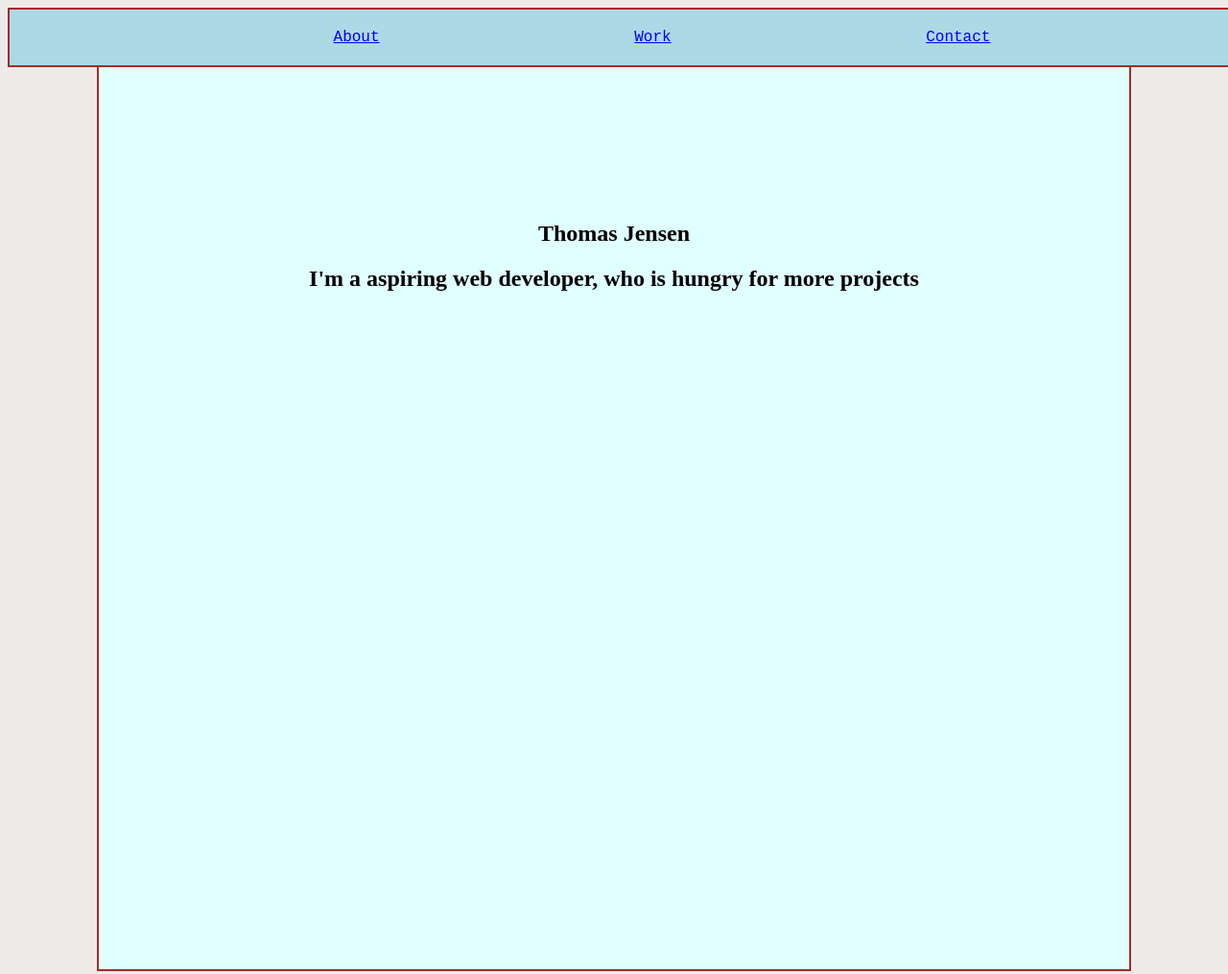
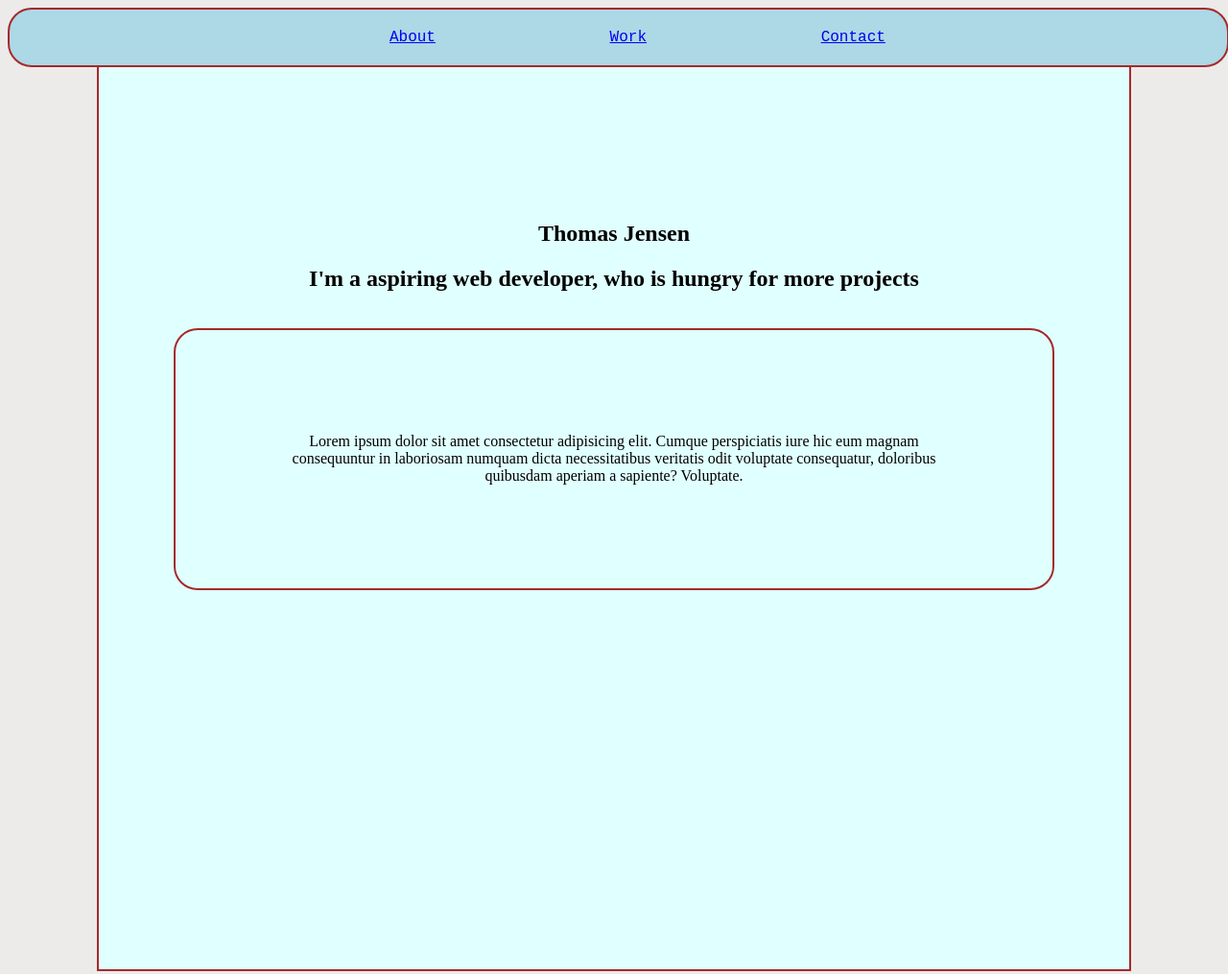
Before and after one commit to tjensen113/fcc-portfolio, a plain HTML site: page index.html in a window 1280 px wide. Shown: the top 1015 px of the page at 96% size. Drawn offline with Linux system fonts and the light colour scheme.

Commit message:
fixed navbar

```diff
--- a/index.html
+++ b/index.html
@@ -29,7 +29,8 @@
 
     <section id="welcome-section">
       <h1>Thomas Jensen</h1>
-      <h2>I'm a aspiring web developer, who is hungry for more projects</h2>
+      <h2>I'm a aspiring web developer, who is hungry for more projects</h2><br>
+      <div id=bio-info>Lorem ipsum dolor sit amet consectetur adipisicing elit. Cumque perspiciatis iure hic eum magnam consequuntur in laboriosam numquam dicta necessitatibus veritatis odit voluptate consequatur, doloribus quibusdam aperiam a sapiente? Voluptate.</div>
     </section>
 <section id="projects" class="projects-section">
  <a
--- a/style.css
+++ b/style.css
@@ -15,21 +15,23 @@ body{
 }
 #navbar{
   font-family: 'Courier New', Courier, monospace;
-  position: inherit;
+  /* position: inherit; */
   display: block;
   margin-left: auto;
   margin-right: auto;
   position: fixed;
-  width: 100%;
+  width: 96%;
   justify-content:
    center;
    text-align: center;
   /* position: inline-flex; */
-  border: 2px brown solid;   /* box-shadow: 0 2px 0 rgba(0, 0, 0, 0.4); */
-  /* z-index: 10; */
+  border: 2px brown solid;
+   /* box-shadow: 0 2px 0 rgba(0, 0, 0, 0.4);  */
+  z-index: 10;
   /* justify-content: center; */
   padding: 20px;
   background-color: lightblue;
+  border-radius:25px;
 
 
 
@@ -56,5 +58,15 @@ ul{
 li{
     display: inline;
     text-align: center;
-    margin: 10%;
+    margin: 7%;
 }
+#bio-info{
+  display: block;
+  margin-left:auto;
+  margin-right:auto;
+  border: 2px brown solid;
+  max-width: 65%;
+  padding:10%;
+  border-radius:25px;
+
+}
```
